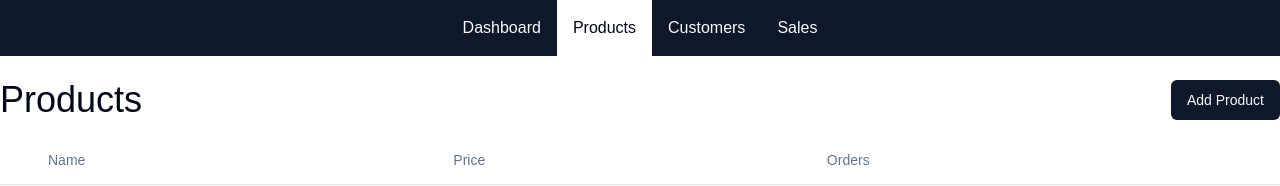
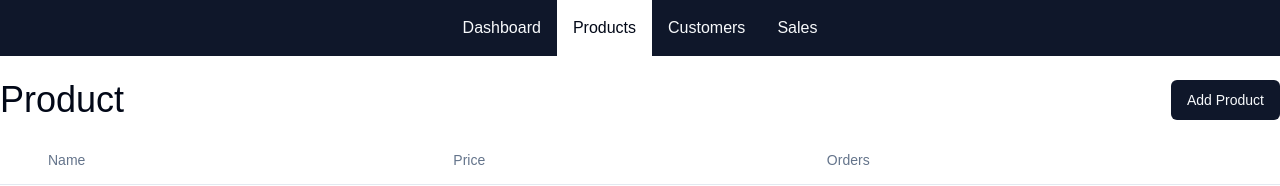
Before and after one commit to mirza-sync/E-Commerce, a Next.js app: page /admin/products in a window 1280 px wide. Shown: the top 186 px of the page. Built offline with nearby package versions, Linux system fonts and the light colour scheme.

Commit message:
Fix page.tsx codes was in PageHeader component

```diff
--- a/src/app/admin/_components/PageHeader.tsx
+++ b/src/app/admin/_components/PageHeader.tsx
@@ -8,34 +8,5 @@ type PageHeaderProps = {
 }
 
 export function PageHeader({ children }: PageHeaderProps) {
-  return (
-    <>
-      <div className="flex justify-between gap-4">
-        <h1 className="text-4xl mb-4">{children}</h1>
-        <Button asChild>
-          <Link href="/admin/product/new">Add Product</Link>
-        </Button>
-      </div>
-      <ProductTable />
-    </>
-  )
+  return <h1 className="text-4xl mb-4">{children}</h1>
 }
-
-function ProductTable() {
-  return (
-    <Table>
-      <TableRow>
-        <TableHead className="w-0">
-          <span className="sr-only">Available For Purchase</span>
-        </TableHead>
-        <TableHead>Name</TableHead>
-        <TableHead>Price</TableHead>
-        <TableHead>Orders</TableHead>
-        <TableHead className="w-0">
-          <span className="sr-only">Actions</span>
-        </TableHead>
-      </TableRow>
-      <TableBody />
-    </Table>
-  )
-}
--- a/src/app/admin/products/page.tsx
+++ b/src/app/admin/products/page.tsx
@@ -1,7 +1,39 @@
+import { Button } from "@/components/ui/button";
+import { TableRow, TableHead, TableBody, Table, TableHeader } from "@/components/ui/table";
 import { PageHeader } from "../_components/PageHeader";
+import Link from "next/link";
 
 export default function AdminProductsPage() {
   return (
-    <PageHeader>Products</PageHeader>
+    <>
+      <div className="flex justify-between gap-4">
+        <PageHeader>Product</PageHeader>
+        <Button asChild>
+          <Link href="/admin/products/new">Add Product</Link>
+        </Button>
+      </div>
+      <ProductTable />
+    </>
   )
 }
+
+function ProductTable() {
+  return (
+    <Table>
+      <TableHeader>
+        <TableRow>
+          <TableHead className="w-0">
+            <span className="sr-only">Available For Purchase</span>
+          </TableHead>
+          <TableHead>Name</TableHead>
+          <TableHead>Price</TableHead>
+          <TableHead>Orders</TableHead>
+          <TableHead className="w-0">
+            <span className="sr-only">Actions</span>
+          </TableHead>
+        </TableRow>
+      </TableHeader>
+      <TableBody />
+    </Table>
+  )
+}
```
